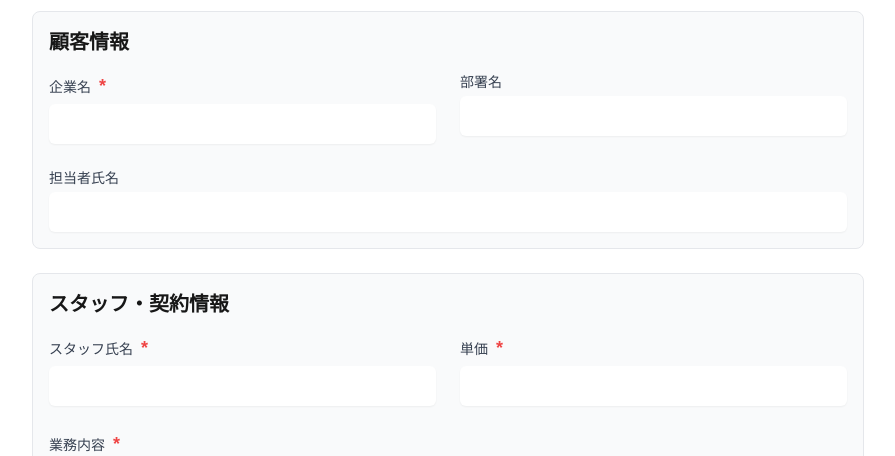
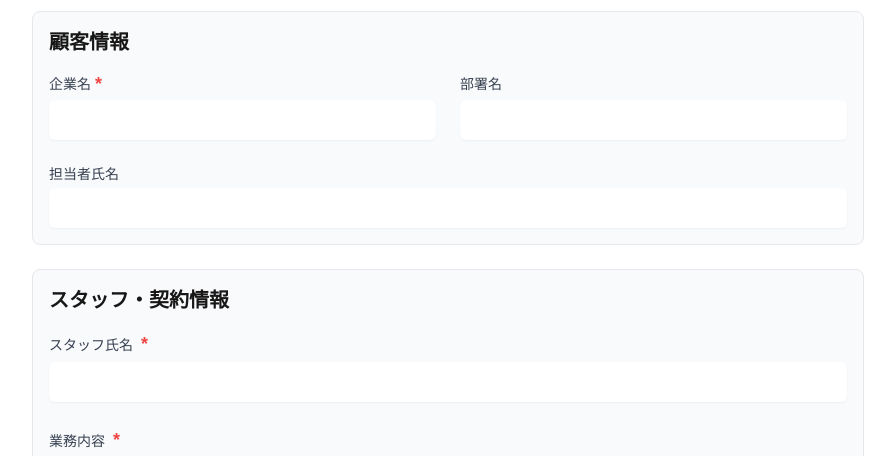
Before and after one commit to MASATO-RSTC/quotation-system, a Next.js app: page / in a window 1280 px wide. Shown: the part 285-741 px from the top of the page, without its empty margins (192-1087 px from the left). Built offline with nearby package versions, Linux system fonts and the light colour scheme.

Commit message:
企業名・部署名ラベルの高さ統一修正

```diff
--- a/src/app/page.tsx
+++ b/src/app/page.tsx
@@ -711,9 +711,9 @@ export default function Home() {
           {/* Client Info Section */}
           <div className="p-4 border rounded-lg bg-gray-50">
             <h2 className="text-xl font-semibold mb-4">顧客情報</h2>
-            <div className="grid grid-cols-1 md:grid-cols-2 gap-6">
-              <div><label htmlFor="companyName" className="block text-sm font-medium text-gray-700">企業名 <span className="ml-1 text-red-500 font-bold text-lg">*</span></label><input type="text" id="companyName" value={companyName} onChange={e => setCompanyName(e.target.value)} className="mt-1 block w-full border-gray-300 rounded-md shadow-sm p-2" required /></div>
-              <div><label htmlFor="departmentName" className="block text-sm font-medium text-gray-700">部署名</label><input type="text" id="departmentName" value={departmentName} onChange={e => setDepartmentName(e.target.value)} className="mt-1 block w-full border-gray-300 rounded-md shadow-sm p-2" /></div>
+            <div className="grid grid-cols-1 md:grid-cols-2 gap-6 items-start">
+              <div><label htmlFor="companyName" className="block text-sm font-medium text-gray-700 h-6 flex items-center">企業名 <span className="ml-1 text-red-500 font-bold text-lg">*</span></label><input type="text" id="companyName" value={companyName} onChange={e => setCompanyName(e.target.value)} className="mt-1 block w-full border-gray-300 rounded-md shadow-sm p-2" required /></div>
+              <div><label htmlFor="departmentName" className="block text-sm font-medium text-gray-700 h-6 flex items-center">部署名</label><input type="text" id="departmentName" value={departmentName} onChange={e => setDepartmentName(e.target.value)} className="mt-1 block w-full border-gray-300 rounded-md shadow-sm p-2" /></div>
               <div className="md:col-span-2"><label htmlFor="personInCharge" className="block text-sm font-medium text-gray-700">担当者氏名</label><input type="text" id="personInCharge" value={personInCharge} onChange={e => setPersonInCharge(e.target.value)} className="mt-1 block w-full border-gray-300 rounded-md shadow-sm p-2" /></div>
             </div>
           </div>
@@ -722,10 +722,7 @@ export default function Home() {
           <div className="p-4 border rounded-lg bg-gray-50">
             <h2 className="text-xl font-semibold mb-4">スタッフ・契約情報</h2>
             <div className="grid grid-cols-1 md:grid-cols-2 gap-6">
-              <div><label htmlFor="staffName" className="block text-sm font-medium text-gray-700">スタッフ氏名 <span className="ml-1 text-red-500 font-bold text-lg">*</span></label><input type="text" id="staffName" value={staffName} onChange={e => setStaffName(e.target.value)} className="mt-1 block w-full border-gray-300 rounded-md shadow-sm p-2" required /></div>
-              <div><label htmlFor="billingRate" className="block text-sm font-medium text-gray-700">
-                {contractType === '時給' ? 'ご請求単価 (/時)' : contractType.startsWith('月時') ? '月給単価' : '単価'} <span className="ml-1 text-red-500 font-bold text-lg">*</span>
-              </label><input type="text" id="billingRate" value={formatNumberWithCommas(billingRate)} onChange={handleBillingRateChange} className="mt-1 block w-full border-gray-300 rounded-md shadow-sm p-2" required /></div>
+              <div className="md:col-span-2"><label htmlFor="staffName" className="block text-sm font-medium text-gray-700">スタッフ氏名 <span className="ml-1 text-red-500 font-bold text-lg">*</span></label><input type="text" id="staffName" value={staffName} onChange={e => setStaffName(e.target.value)} className="mt-1 block w-full border-gray-300 rounded-md shadow-sm p-2" required /></div>
               <div className="md:col-span-2"><label htmlFor="workContent" className="block text-sm font-medium text-gray-700">業務内容 <span className="ml-1 text-red-500 font-bold text-lg">*</span></label><textarea id="workContent" value={workContent} onChange={e => setWorkContent(e.target.value)} className="mt-1 block w-full border-gray-300 rounded-md shadow-sm p-2" rows={3} required /></div>
               {/* New Contract Type Selection */}
               <div className="md:col-span-2">
@@ -761,6 +758,9 @@ export default function Home() {
                   <option value="月時（上限変動なし、下限変動なし）">月時（上限変動なし、下限変動なし）</option>
                 </select>
               </div>
+              <div className="md:col-span-2"><label htmlFor="billingRate" className="block text-sm font-medium text-gray-700">
+                {contractType === '時給' ? 'ご請求単価 (/時)' : contractType.startsWith('月時') ? '月給単価' : '単価'} <span className="ml-1 text-red-500 font-bold text-lg">*</span>
+              </label><input type="text" id="billingRate" value={formatNumberWithCommas(billingRate)} onChange={handleBillingRateChange} className="mt-1 block w-full border-gray-300 rounded-md shadow-sm p-2" required /></div>
               <div className="md:col-span-2 grid grid-cols-2 gap-4">
                 <div><label htmlFor="contractStartDate" className="block text-sm font-medium text-gray-700">契約開始日 <span className="ml-1 text-red-500 font-bold text-lg">*</span></label><input type="date" id="contractStartDate" value={contractStartDate} onChange={e => setContractStartDate(e.target.value)} className="mt-1 block w-full border-gray-300 rounded-md shadow-sm p-2" required /></div>
                 <div><label htmlFor="contractEndDate" className="block text-sm font-medium text-gray-700">契約終了日 <span className="ml-1 text-red-500 font-bold text-lg">*</span></label><input type="date" id="contractEndDate" value={contractEndDate} onChange={e => setContractEndDate(e.target.value)} className="mt-1 block w-full border-gray-300 rounded-md shadow-sm p-2" required /></div>
```
